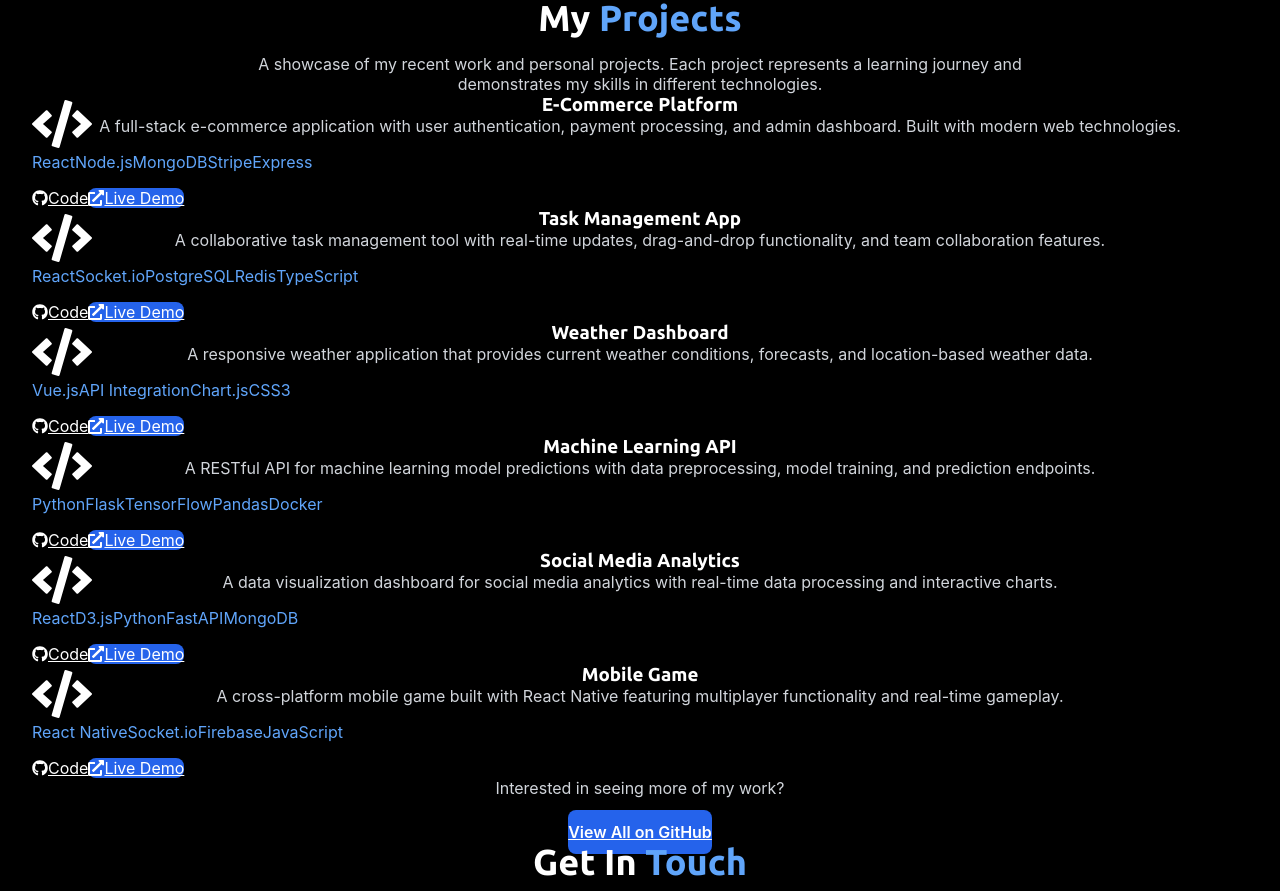
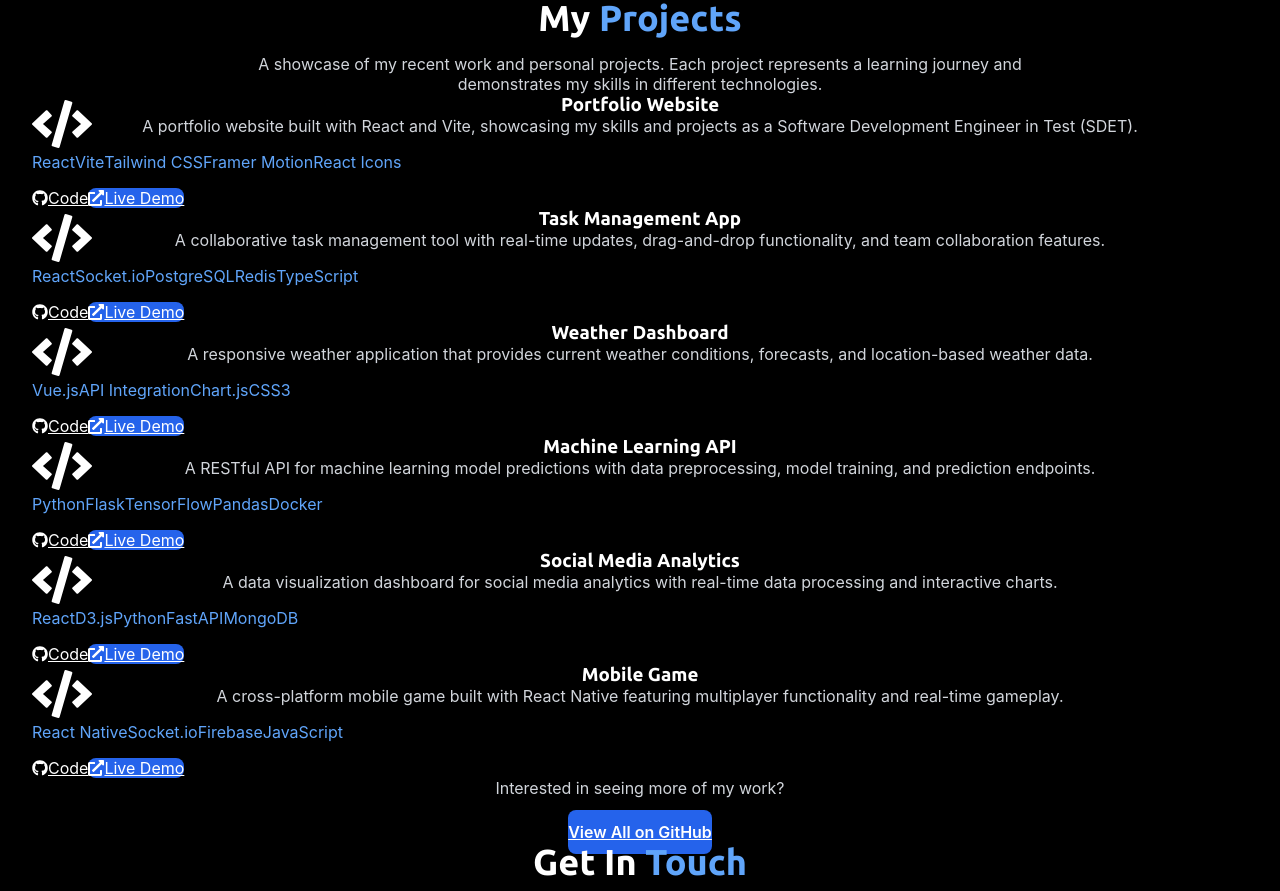
Before and after one commit to giannicamp2018-maker/SDET-Portfolio, a React (Vite) app: page / in a window 1280 px wide. Shown: the part 1835-2726 px from the top of the page. Built offline with nearby package versions, Linux system fonts and the light colour scheme.

Commit message:
Added project

```diff
--- a/src/components/ProjectCard.jsx
+++ b/src/components/ProjectCard.jsx
@@ -1,14 +1,8 @@
-import React, { useState } from 'react';
+import React from 'react';
 import { motion } from 'framer-motion';
 import { FaGithub, FaExternalLinkAlt, FaCode } from 'react-icons/fa';
 
 const ProjectCard = ({ project, index }) => {
-  const [isFlipped, setIsFlipped] = useState(false);
-
-  const handleFlip = () => {
-    setIsFlipped(!isFlipped);
-  };
-
   return (
     <motion.div
       initial={{ opacity: 0, y: 30 }}
@@ -18,14 +12,7 @@ const ProjectCard = ({ project, index }) => {
       whileHover={{
         boxShadow: "0 20px 40px rgba(0, 0, 0, 0.3)"
       }}
-      onClick={handleFlip}
-        variants={{
-        front: { scaleX: 1, transition: { duration: 0.5 } },
-        back: { scaleX: -1, transition: { duration: 0.5 } }
-      }}
-      animate={isFlipped ? "back" : "front"}
-
-        className="bg-gray-800/50 backdrop-blur-sm rounded-xl overflow-hidden border border-gray-700 hover:border-blue-400/50 transition-all duration-300 group"    >
+      className="bg-gray-800/50 backdrop-blur-sm rounded-xl overflow-hidden border border-gray-700 hover:border-blue-400/50 transition-all duration-300 group">
       {/* Project Image */}
       <div className="relative h-48 bg-gradient-to-br from-blue-500 to-purple-600 overflow-hidden">
         <div className="absolute inset-0 bg-black/20 group-hover:bg-black/10 transition-all duration-300" />
--- a/src/components/Projects.jsx
+++ b/src/components/Projects.jsx
@@ -7,11 +7,11 @@ const Projects = () => {
   const projects = [
     {
       id: 1,
-      title: 'E-Commerce Platform',
-      description: 'A full-stack e-commerce application with user authentication, payment processing, and admin dashboard. Built with modern web technologies.',
-      techStack: ['React', 'Node.js', 'MongoDB', 'Stripe', 'Express'],
-      github: 'https://github.com',
-      demo: 'https://demo.com',
+      title: 'Portfolio Website',
+      description: 'A portfolio website built with React and Vite, showcasing my skills and projects as a Software Development Engineer in Test (SDET).',
+      techStack: ['React', 'Vite', 'Tailwind CSS', 'Framer Motion', 'React Icons'],
+      github: 'https://github.com/giannicamp2018-maker/SDET-Portfolio',
+      demo: 'https://sdet-portfolio-delta.vercel.app/',
       category: 'fullstack'
     },
     {
```
